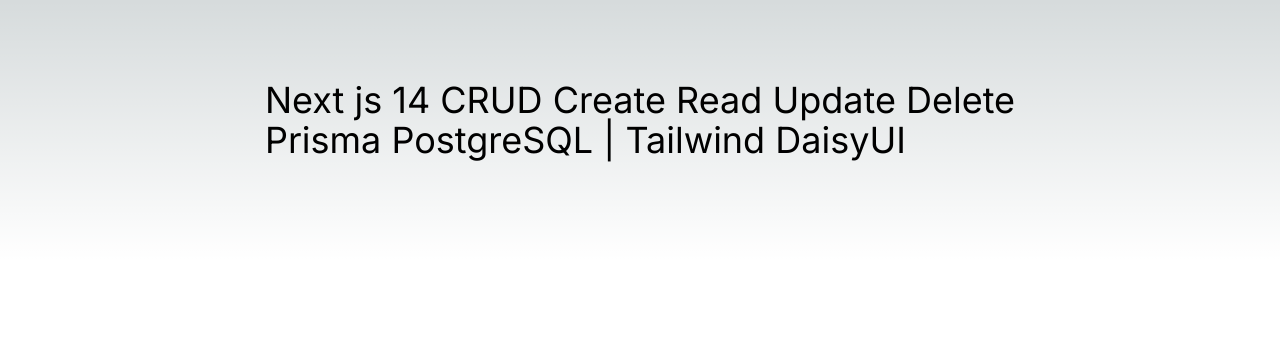
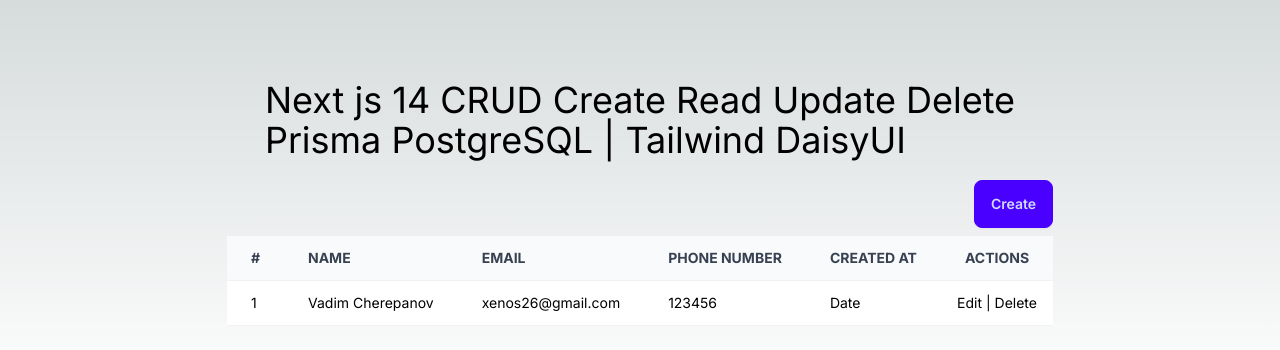
Before and after one commit to Rcf47/next-postgres-crud, a Next.js app: page /employee in a window 1280 px wide. Shown: the top 350 px of the page. Built offline with nearby package versions, Linux system fonts and the light colour scheme.

Commit message:
feat: add employee prototype page

```diff
--- a/app/employee/page.tsx
+++ b/app/employee/page.tsx
@@ -1,3 +1,5 @@
+import Link from "next/link";
+
 const Employee = async () => {
   return (
     <div className="w-screen py-20 flex justify-center flex-col items-center">
@@ -7,6 +9,35 @@
           Prisma PostgreSQL | Tailwind DaisyUI
         </h1>
       </div>
+      <div className="overflow-x-auto">
+        <div className="mb-2 w-full text-right">
+          <Link href="/employee/create" className="btn btn-primary">
+            Create
+          </Link>
+        </div>
+        <table className="table table-zebra">
+          <thead className="text-sm text-gray-700 uppercase bg-gray-50">
+            <tr>
+              <th className="py-3 px-6">#</th>
+              <th className="py-3 px-6">Name</th>
+              <th className="py-3 px-6">Email</th>
+              <th className="py-3 px-6">Phone number</th>
+              <th className="py-3 px-6">Created At</th>
+              <th className="py-3 px-6">Actions</th>
+            </tr>
+          </thead>
+          <tbody>
+            <tr className="bg-white border-b">
+              <td className="py-3 px-6">1</td>
+              <td className="py-3 px-6">Vadim Cherepanov</td>
+              <td className="py-3 px-6">xenos26@gmail.com</td>
+              <td className="py-3 px-6">123456</td>
+              <td className="py-3 px-6">Date</td>
+              <td className="flex justify-center gap-1 py-3">Edit | Delete</td>
+            </tr>
+          </tbody>
+        </table>
+      </div>
     </div>
   );
 };
```
